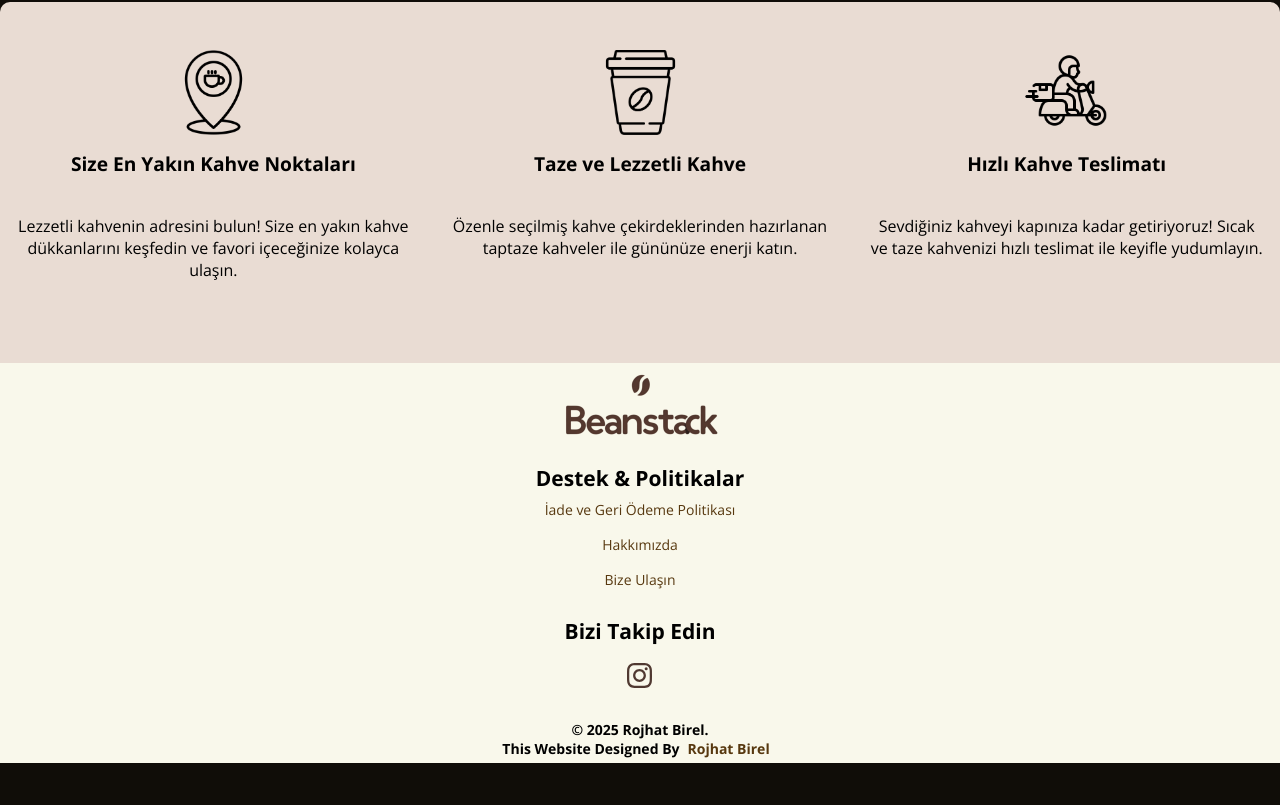
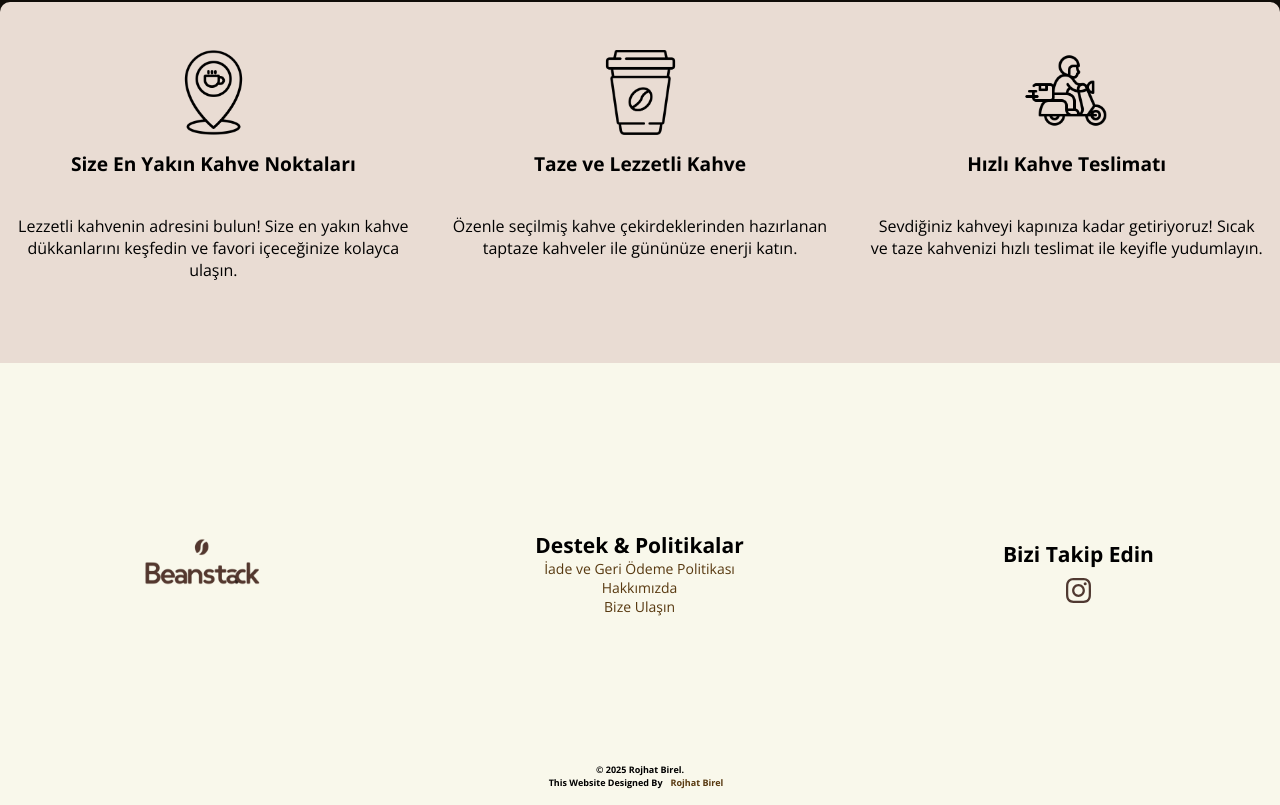
Before and after one commit to Birelr/BeanStack, a React (Vite) app: page / in a window 1280 px wide. Shown: the part 1671-2476 px from the top of the page. Before the commit the page ends 2437 px from the top, so only its background shows below. Built offline with nearby package versions, Linux system fonts and the light colour scheme.

Commit message:
Footer bileşenine yeni stil ve içerik eklendi; sosyal medya bağlantısı güncellendi.

```diff
--- a/src/Components/Footer/Footer.css
+++ b/src/Components/Footer/Footer.css
@@ -28,6 +28,19 @@
     padding: 0.5rem;
 }
 
+.footer-cards2{
+    background-color: #f9f8eb;
+    text-align: center;
+    padding-bottom: 1rem;
+    font-size: xx-small;
+}
+
+.footer-cards2 a{
+    text-decoration: none;
+    color: rgb(87, 56, 15);
+    padding: 0.5rem;
+}
+
 .footer-cards:first-of-type a:hover {
     background: rgba(150, 150, 150, 0.5);
     border-radius: 5px;
@@ -38,7 +51,6 @@
     margin-top: 10px;
     width: 25px;
     cursor: pointer;
-
 }
 
 .instagram:hover{
@@ -48,5 +60,18 @@
 
 
 @media screen and (min-width: 768px){
+    .footer-content{
+        flex-direction: row;
+        justify-content: space-around;
+        align-items: center;
+        padding: 50px 0;
+        height: 50vh;
+    }
+    .footer-cards a{
+        padding: 0 1rem;
+    }
 
+    .logo2{
+        width: 150px;
+    }
 }
--- a/src/Components/Footer/Footer.jsx
+++ b/src/Components/Footer/Footer.jsx
@@ -4,6 +4,7 @@
 import Instagram from "../../assets/instagram.svg";
 const Footer = () => {
   return (
+    <div>
       <div className="footer-content">
         <img src={Logo2} alt="logo" className="logo2" />
         <div className="footer-cards">
@@ -18,7 +19,8 @@
             <img src={Instagram} alt="logo" className="instagram" />
           </a>
         </div>
-      <div className="footer-cards">
+      </div>
+      <div className="footer-cards2">
         <h4>© 2025 Rojhat Birel.</h4>
         <h4>
           This Website Designed By{""}
```
Lines whose indentation alone changed are shown as unchanged.
